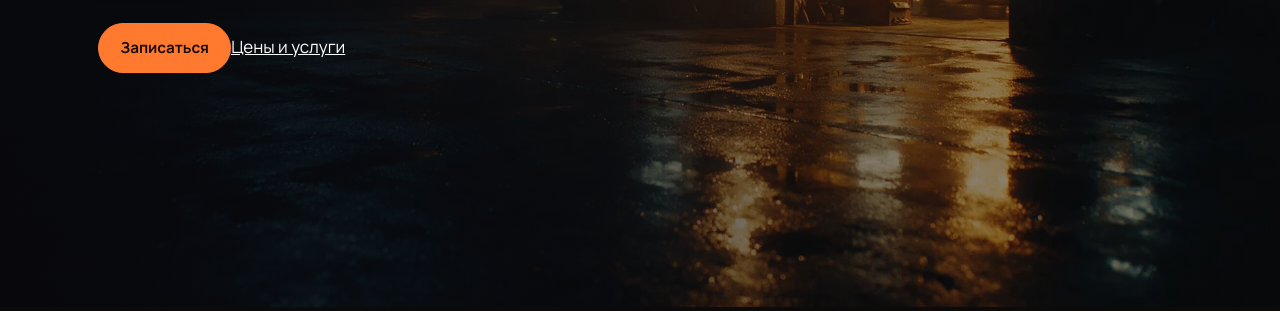
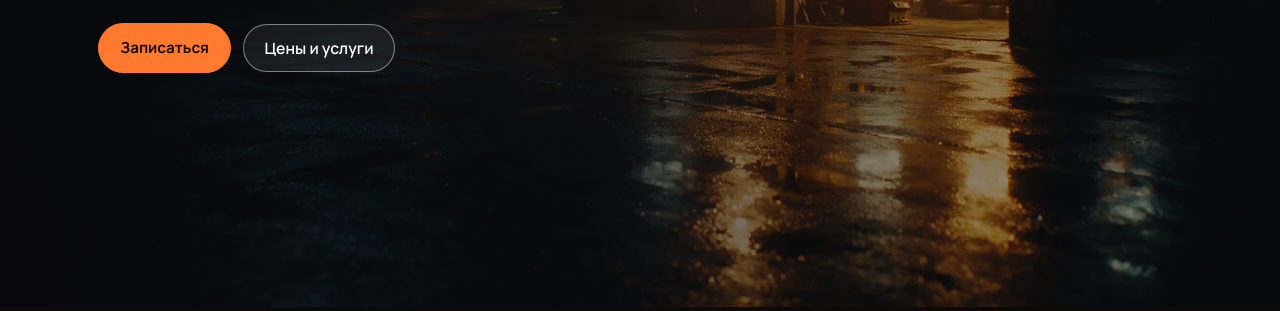
Before and after one commit to ethan2520ca-del/demo-avatr, a plain HTML site: page index.html in a window 1280 px wide. Shown: the part 489-800 px from the top of the page. Drawn offline with Linux system fonts and the light colour scheme.

Commit message:
первый экран по правилу: фото во весь экран + заголовок + подзаголовок + кнопки

```diff
--- a/index.html
+++ b/index.html
@@ -37,8 +37,12 @@ body{overflow-x:clip}
   text-shadow:0 1px 18px rgba(0,0,0,.35)}
 .s-hero .s-lead{color:rgba(255,255,255,.92)!important;margin-top:18px;max-width:560px!important;font-size:1.04rem;
   text-shadow:0 1px 14px rgba(0,0,0,.4)}
-.s-hero .s-actions{margin-top:26px}
-.s-hero .s-link{color:#fff!important;border-bottom-color:rgba(255,255,255,.55)!important}
+.s-hero .s-actions{display:flex;gap:12px;flex-wrap:wrap;align-items:center;margin-top:26px}
+.s-hero .s-link{display:inline-flex;align-items:center;justify-content:center;min-height:48px;
+  padding:0 1.3em;border:1px solid rgba(255,255,255,.45)!important;border-radius:999px;
+  color:#fff!important;text-decoration:none!important;font-weight:600;font-size:.98rem;
+  background:rgba(255,255,255,.06);backdrop-filter:blur(2px);transition:background .2s,border-color .2s}
+.s-hero .s-link:hover{background:rgba(255,255,255,.16);border-color:#fff!important}
 .s-hero .s-eyebrow,.s-hero__img,.s-hero__photo,.s-hero__widget,.s-hero .s-ticks,.s-hero .s-rating{display:none!important}
 .s-section--widget{padding-top:clamp(32px,5vw,56px)}
 @media (max-width:820px){
```
